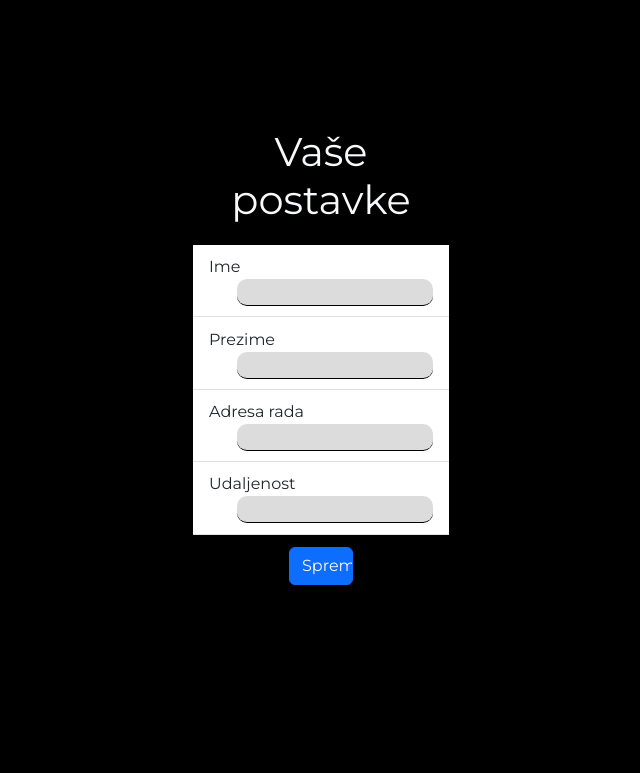
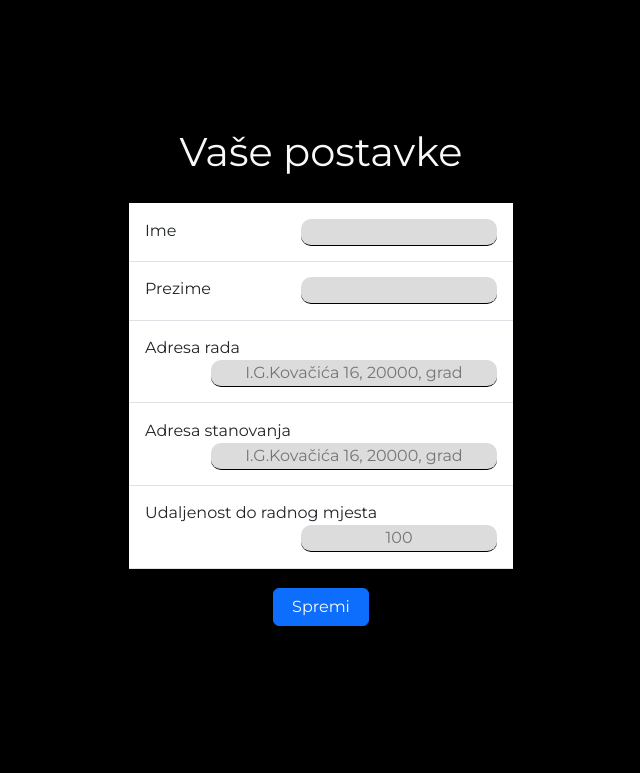
Before and after one commit to i2martin/AdministrationManager, a Flask app: page /postavke in a window 1280 px wide. Shown: the part 76-849 px from the top of the page, without its empty margins (319-959 px from the left). Before the commit the page ends 661 px from the top, so only its background shows below. Run offline with Flask 2, Linux system fonts and the light colour scheme; the visitor is signed in with stand-in values (Sample User, id 1); parts of the project's set-up code (start-up, migrations or seed data) failed here and were passed over; some libraries are stand-ins or nearby versions.

Commit message:
Updated templates so that custom user settings are added.

```diff
--- a/honorarium_excel.py
+++ b/honorarium_excel.py
@@ -45,7 +45,7 @@ def get_row(i):
 
 
 # TODO: Save template data in memory and edit it instead of creating a copy
-def honorarium(data, workdays):
+def honorarium(data, workdays, user):
     shutil.copyfile(original, target)  # create a duplicate of .xls and open it
     workbook = open_workbook(target)
     worksheet = select_worksheet(workbook)
@@ -77,4 +77,14 @@ def honorarium(data, workdays):
                 if hours_rows[i][j] != '':  # count total hours for each subject
                     total_count = total_count + int(hours_rows[i][j])
             worksheet[total_count_cells[i]] = total_count
+    if user.organisation is not None:
+        worksheet["A3"] = user.organisation
+    else:
+        worksheet["A3"] = "Vaša organizacija/škola"
+    if user.name is not None and user.surname is not None:
+        worksheet["F7"] = user.name + " " + user.surname
+    if user.work_address is not None:
+        worksheet["A4"] = user.work_address
+    else:
+        worksheet["A4"] = "Vaša adresa rada"
     workbook.save(target)
--- a/main.py
+++ b/main.py
@@ -31,11 +31,12 @@ class User(UserMixin, db.Model):
     id = db.Column(db.Integer, primary_key=True)
     username = db.Column(db.String(100), unique=True)
     password = db.Column(db.String(100))
-    organisation = db.Column(db.String(100))
-    travel_distance = db.Column(db.Integer)
     name = db.Column(db.String(100))
     surname = db.Column(db.String(100))
+    organisation = db.Column(db.String(100))
     work_address = db.Column(db.String(100))
+    home_address = db.Column(db.String(100))
+    travel_distance = db.Column(db.Integer)
 
 
 with app.app_context():
@@ -62,8 +63,10 @@ class Postavke(FlaskForm):
     name = StringField('arrival')
     surname = StringField('arrival')
     work_address = StringField('arrival')
+    home_address = StringField('arrival')
     travel_distance = StringField('arrival')
     submit = SubmitField(label='Spremi', id='submit')
+
 
 # TODO - add validators
 class Honorari(FlaskForm):
@@ -129,11 +132,12 @@ def putni_troskovi():
     workdays = wd.order_days(workdays)
     number_of_workdays = len(workdays)
     if request.method == 'POST':
-        te.travel(request.form.to_dict(flat=False), workdays)
+        te.travel(data=request.form.to_dict(flat=False), workdays=workdays, user=current_user)
         return send_from_directory(directory='static', path='files/temp_files/tablica-prijevoz.xlsx')
     else:
         form = PutniTroskovi()
-        return render_template('putni.html', form=form, workdays=workdays, number_of_workdays=number_of_workdays)
+        return render_template('putni.html', form=form, workdays=workdays, number_of_workdays=number_of_workdays,
+                               travel_distance=current_user.travel_distance)
 
 
 @app.route('/honorari', methods=['GET', 'POST'])
@@ -148,7 +152,7 @@ def honorari():
     workdays = wd.only_date(workdays)
     number_of_workdays = len(workdays)
     if request.method == 'POST':
-        he.honorarium(request.form.to_dict(flat=False), workdays)
+        he.honorarium(request.form.to_dict(flat=False), workdays, user=current_user)
         return send_from_directory(directory='static', path='files/temp_files/tablica-honorari.xlsx')
     else:
         forms = []
@@ -166,6 +170,7 @@ def postavke():
         name = request.form.get('name')
         surname = request.form.get('surname')
         work_address = request.form.get('work_address')
+        home_address = request.form.get('home_address')
         travel_distance = request.form.get('travel_distance')
         if name != "":
             current_user.name = name
@@ -176,6 +181,9 @@ def postavke():
         if work_address != "":
             current_user.work_address = work_address
             db.session.commit()
+        if home_address != "":
+            current_user.home_address = home_address
+            db.session.commit()
         if travel_distance != "":
             current_user.travel_distance = travel_distance
             db.session.commit()
--- a/static/style.css
+++ b/static/style.css
@@ -56,7 +56,7 @@ ul
 
 .settings
 {
-    margin: 10% 40% 10% 40%;
+    margin: 10% 35% 10% 35%;
 }
 
 .list-group-item
--- a/templates/postavke.html
+++ b/templates/postavke.html
@@ -7,16 +7,20 @@
     <form action="{{url_for('postavke')}}" method="POST">
         <ul class="list-group list-group-flush">
             <li class="list-group-item">
-                    <span class="left">Ime</span> <span class="right">{{form.name(class="custom_string_field")}}</span>
+                <span class="left">Ime</span> <span
+                    class="right">{{form.name(class="custom_string_field text-center")}}</span>
             </li>
             <li class="list-group-item">
-                    <span class="left">Prezime</span> <span class="right">{{form.surname(class="custom_string_field")}}</span>
+                <span class="left">Prezime</span> <span class="right">{{form.surname(class="custom_string_field text-center")}}</span>
             </li>
             <li class="list-group-item">
-                    <span class="left">Adresa rada</span> <span class="right">{{form.work_address(class="custom_string_field")}}</span>
+                <span class="left">Adresa rada</span> <span class="right">{{form.work_address(size=30, class="custom_string_field text-center", placeholder="I.G.Kovačića 16, 20000, grad")}}</span>
             </li>
             <li class="list-group-item">
-                    <span class="left">Udaljenost</span> <span class="right">{{form.travel_distance(class="custom_string_field")}}</span>
+                <span class="left">Adresa stanovanja</span> <span class="right">{{form.home_address(size=30, class="custom_string_field text-center", placeholder="I.G.Kovačića 16, 20000, grad")}}</span>
+            </li>
+            <li class="list-group-item">
+                <span class="left">Udaljenost do radnog mjesta</span> <span class="right">{{form.travel_distance(class="custom_string_field text-center", placeholder="100")}}</span>
             </li>
             <div class="btn-custom justify-content-center align-content-center text-center" style="margin-top: 5%;">
                 {{form.submit(class='btn btn-primary btn-large col-3 text-light')}}
--- a/travel_excel.py
+++ b/travel_excel.py
@@ -36,7 +36,7 @@ def select_worksheet(workbook):
 
 
 # TODO: Save template data in memory and edit it instead of creating a copy
-def travel(data, workdays):
+def travel(data, workdays, user):
     shutil.copyfile(original, target)  # create a duplicate of .xls and open it
     workbook = open_workbook(target)
     worksheet = select_worksheet(workbook)
@@ -58,4 +58,13 @@ def travel(data, workdays):
             worksheet[km_arrival_cells[i]] = km_arrival[int(data_keys[i])]
             worksheet[km_return_cells[i]] = km_return[int(data_keys[i])]
             worksheet[vehicle_cells[i]] = vehicle[int(data_keys[i])]
-        workbook.save(target)
+
+    #add user specific fields to excel table (if they are set)
+    if user.work_address is not None:
+        worksheet["B6"] = user.work_address
+    if user.home_address is not None:
+        worksheet["B7"] = user.home_address
+    if user.name is not None and user.surname is not None:
+        worksheet["C5"] = user.name + " " + user.surname
+
+    workbook.save(target)
```
Also changed, not shown: templates/putni.html (+7 -2 lines), 2 other files. Lines whose indentation alone changed are shown as unchanged.
